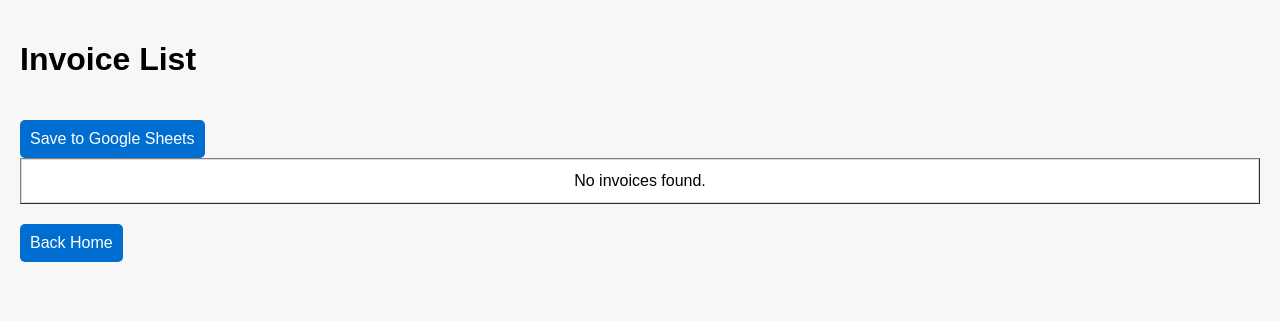
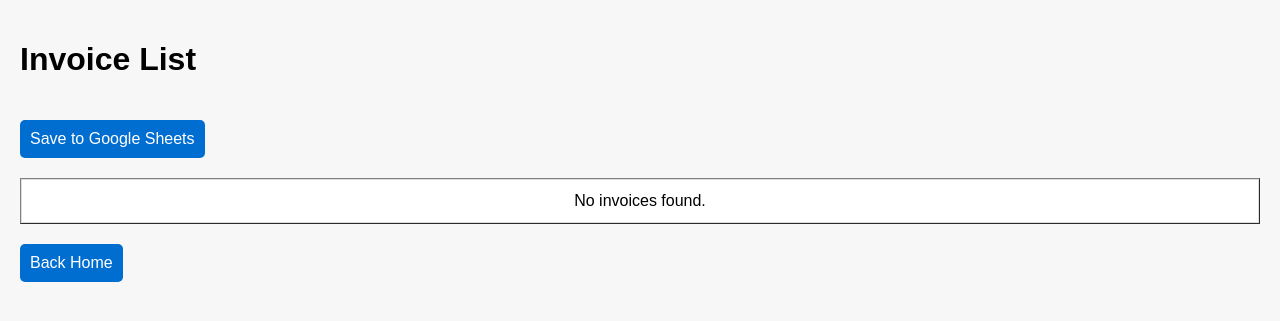
Before and after one commit to CHRNVpy/FaesInvest, a Django app: template expenses_app/templates/expenses_app/list_invoices.html in a window 1280 px wide. Shown: the top 321 px of the page. Run offline with Django 5.2, Linux system fonts and the light colour scheme; the template is opened without the code that fills it, so the values that code supplies are empty; parts of the project's set-up code (start-up, migrations or seed data) failed here and were passed over.

Commit message:
list invoices template edited

```diff
--- a/expenses_app/templates/expenses_app/list_invoices.html
+++ b/expenses_app/templates/expenses_app/list_invoices.html
@@ -69,9 +69,10 @@
         th:nth-child(1), td:nth-child(1) {
             left: 0;
             z-index: 2; /* Ensure higher z-index */
+            width: 120;
         }
         th:nth-child(2), td:nth-child(2) {
-            left: 110px; /* Adjust based on the width of the first column */
+            left: 118px; /* Adjust based on the width of the first column */
             z-index: 3; /* Ensure higher z-index */
         }
 
@@ -83,6 +84,10 @@
         /* Add box-shadow to create a separation effect */
         th:nth-child(2) {
             box-shadow: 2px 0 5px -2px rgba(0,0,0,0.3);
+        }
+
+        .button-container {
+            margin-bottom: 20px;
         }
 
         .back-button, .close-contract-button, .save-button {
```
